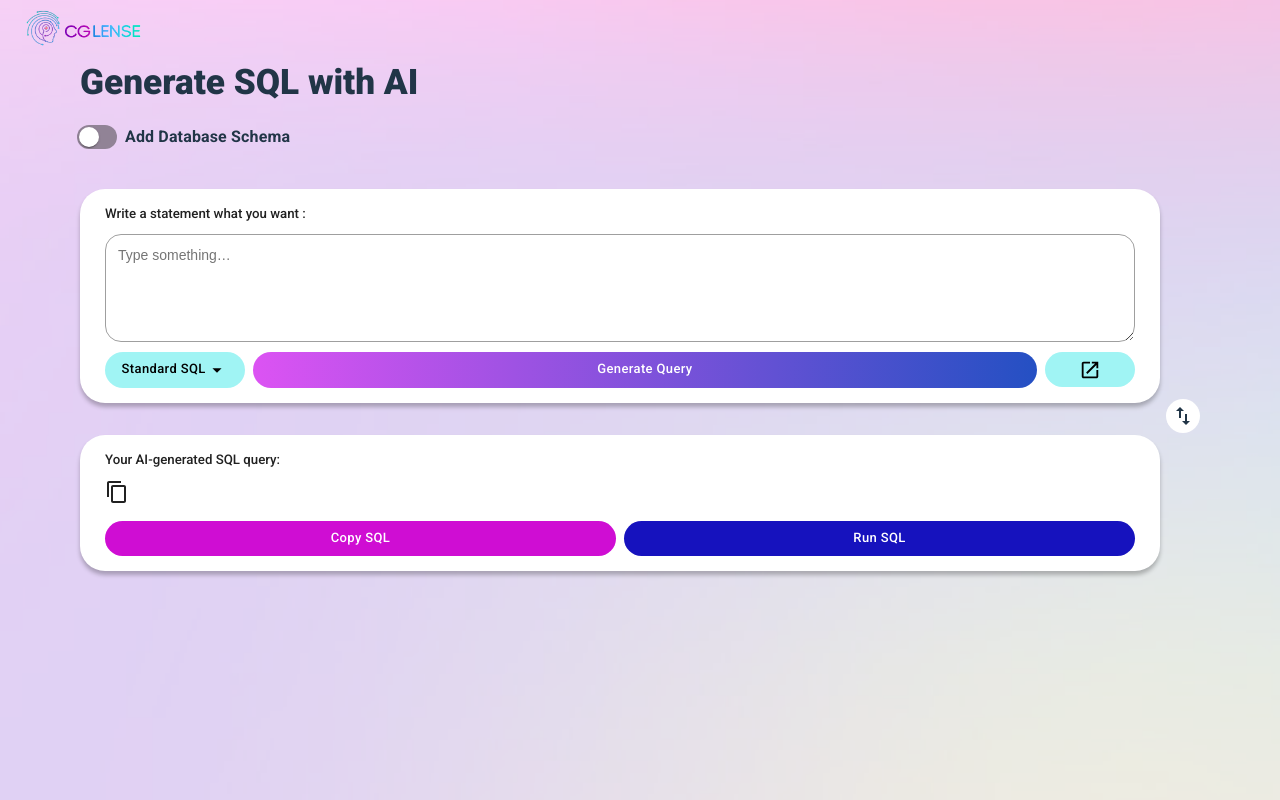
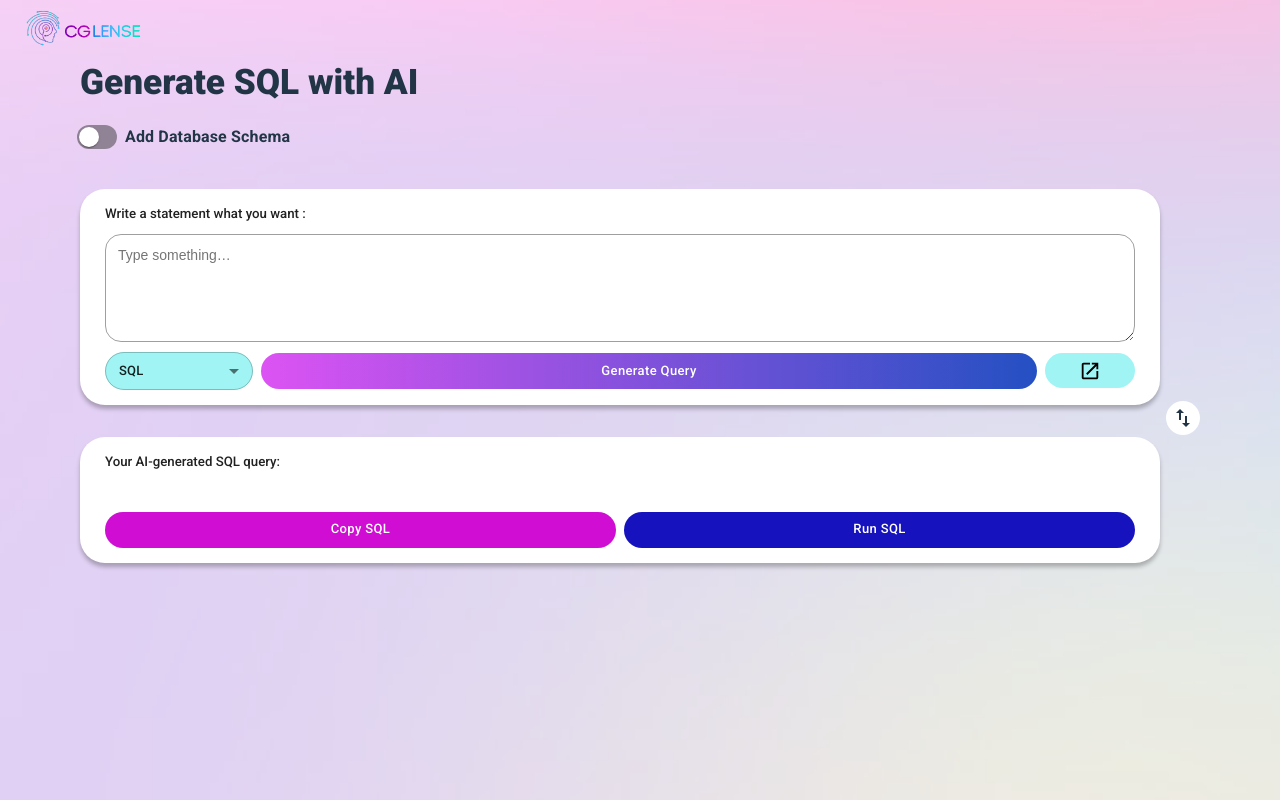
Before and after one commit to BhavanisankarK/query-builder, a React (Vite) app: page / in a window 1280 px wide. Built offline with nearby package versions, Linux system fonts and the light colour scheme.

Commit message:
Select component changes

```diff
--- /dev/null
+++ b/src/components/select/Select.tsx
@@ -0,0 +1,43 @@
+import * as React from 'react';
+import OutlinedInput from '@mui/material/OutlinedInput';
+import MenuItem from '@mui/material/MenuItem';
+import FormControl from '@mui/material/FormControl';
+import Select, { SelectChangeEvent } from '@mui/material/Select';
+
+
+interface SelectComponentProps {
+    options: string[];
+    value: string;
+    onChange: (value: string) => void;
+  }
+
+const SelectComponent: React.FC<SelectComponentProps> = ({ options, value, onChange }) => {
+
+  const handleChange = (event: SelectChangeEvent<string>) => {
+    onChange(event.target.value);
+  };
+
+  return (
+    <div>
+      <FormControl>
+        <Select
+          displayEmpty
+          value={value}
+          onChange={handleChange}
+          input={<OutlinedInput />}
+          inputProps={{ 'aria-label': 'Without label' }}
+        >
+          {options.map((option) => (
+            <MenuItem
+            key={option} value={option}
+            >
+              {option}
+            </MenuItem>
+          ))}
+        </Select>
+      </FormControl>
+    </div>
+  );
+}
+
+export default SelectComponent;
--- a/src/pages/Querybuilder/QueryBuilder.tsx
+++ b/src/pages/Querybuilder/QueryBuilder.tsx
@@ -1,6 +1,6 @@
 import "./querybuilder.scss";
 import FormControlLabel from "@mui/material/FormControlLabel";
-import { Button, Card, CardActions, CardContent, Grid } from "@mui/material";
+import { Button, Card, CardActions, CardContent, Grid, Select } from "@mui/material";
 import React, { useState } from "react";
 import LaunchIcon from "@mui/icons-material/Launch";
 import ArrowDropDownIcon from "@mui/icons-material/ArrowDropDown";
@@ -13,6 +13,7 @@ import { IOSSwitch } from "../../components/iosSwitch/IosSwitch";
 import { Input } from "../../components/input/Input";
 import { separateSQLAndNonSQL } from "../../utils/utils";
 import HTMLRenderer from "../../components/htmlRenderer/HtmlRenderer";
+import SelectComponent from "../../components/select/Select";
 
 function QueryBuilder() {
   const [dbSchema, setDbSchema] = useState(false);
@@ -26,6 +27,7 @@ function QueryBuilder() {
 
   const [statements, setStatements] = useState("");
   const [queryResponse, setQueryResponse] = useState<any>();
+  const [queryType, setQueryType] = useState<string>('SQL');
 
   const [cardPositions, setCardPositions] = useState({
     schemaCard: 1,
@@ -72,12 +74,21 @@ function QueryBuilder() {
 
   async function getQueryData() {
     const response = await postApi(
-      { statement: statements, query_type: "SQL", schema: "" },
+      { statement: statements, query_type: queryType, schema: "" },
       "generate_query_schema"
     );
     setQueryResponse(separateSQLAndNonSQL(response?.query));
   }
 
+  const types = [
+    'SQL',
+    'MongoDB',
+    'PostgreSQL',
+  ];
+
+  const handleSelectChange = (value: string) => {
+    setQueryType(value);
+  };
 
   return (
     <div className="queryBuilderBlock">
@@ -153,9 +164,10 @@ function QueryBuilder() {
             </CardContent>
             <CardActions>
               {generateSql && (
-                <Button size="small" className="iconBtn dropdownBtn">
-                  Standard SQL <ArrowDropDownIcon />{" "}
-                </Button>
+                <SelectComponent options={types} value={queryType} onChange={handleSelectChange}/>
+                // <Button size="small" className="iconBtn dropdownBtn">
+                //   Standard SQL <ArrowDropDownIcon />{" "}
+                // </Button>
               )}
               {generateSql && (
                 <Button
@@ -194,8 +206,8 @@ function QueryBuilder() {
               <h5>Your AI-generated SQL query:</h5>
               {/* <Input aria-label="Demo input" multiline placeholder="Type something…" /> */}
 
-              <div>
-                <ContentCopyIcon className="copiIconBtn" />
+              <div className="codePreformatBox">
+                {/* <ContentCopyIcon className="copiIconBtn" /> */}
               <HTMLRenderer  htmlContent={queryResponse} />
               </div>
             </CardContent>
--- a/src/pages/Querybuilder/querybuilder.scss
+++ b/src/pages/Querybuilder/querybuilder.scss
@@ -106,18 +106,31 @@
                     }
                 }
             }
+
+            .MuiInputBase-root.MuiOutlinedInput-root {
+                border-radius: 25px;
+                background: #A0F4F4;
+            }
+
+            .MuiSelect-select.MuiSelect-outlined.MuiInputBase-input {
+                padding: 7.5px 30px 7.5px 14px;
+                font-size: 13px;
+                font-weight: 500;
+                min-width: 104px;
+
+            }
+
+            // .MuiInputBase-root.MuiOutlinedInput-root:hover .MuiOutlinedInput-notchedOutline {
+            //     border-color: transparent;
+            // }
         }
     }
 }
 
 .codePreformatBox {
-    background-color: #2D2D2D;
-
-    border-radius: 18px;
-    color: #6C6C6C;
-    border: 3px solid #FFFFFF;
-
     position: relative;
+    padding: 10px 15px;
+    font-size: 14px;
 
     .copiIconBtn {
         position: absolute;
@@ -129,10 +142,14 @@
     }
 
     pre {
+        padding: 10px;
+        background-color: #2D2D2D;
+        border-radius: 18px;
+        color: #6C6C6C;
+        border: 3px solid #FFFFFF;
         min-height: 90px;
         max-height: 180px;
         overflow: scroll;
-        padding: 0px 10px;
 
         &::-webkit-scrollbar {
             height: 1px;
```
